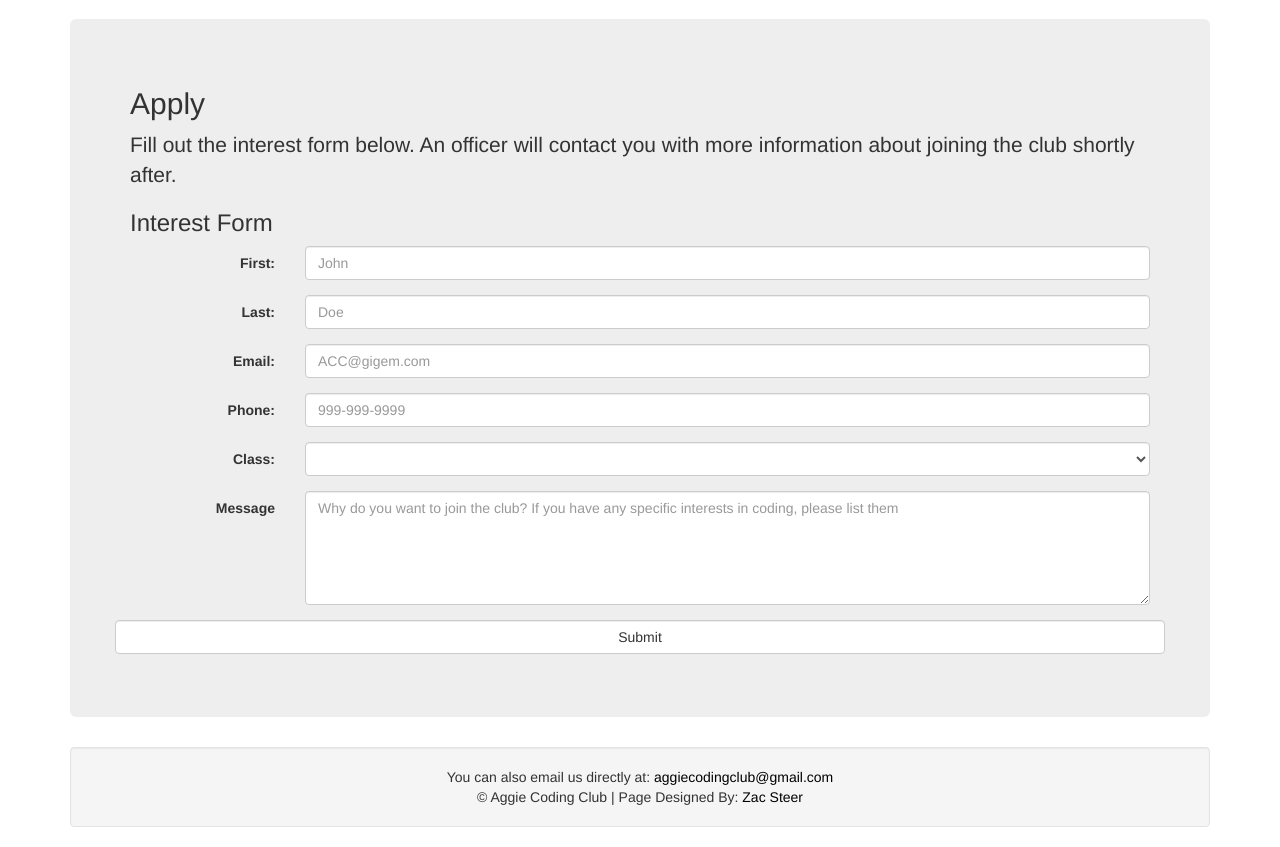
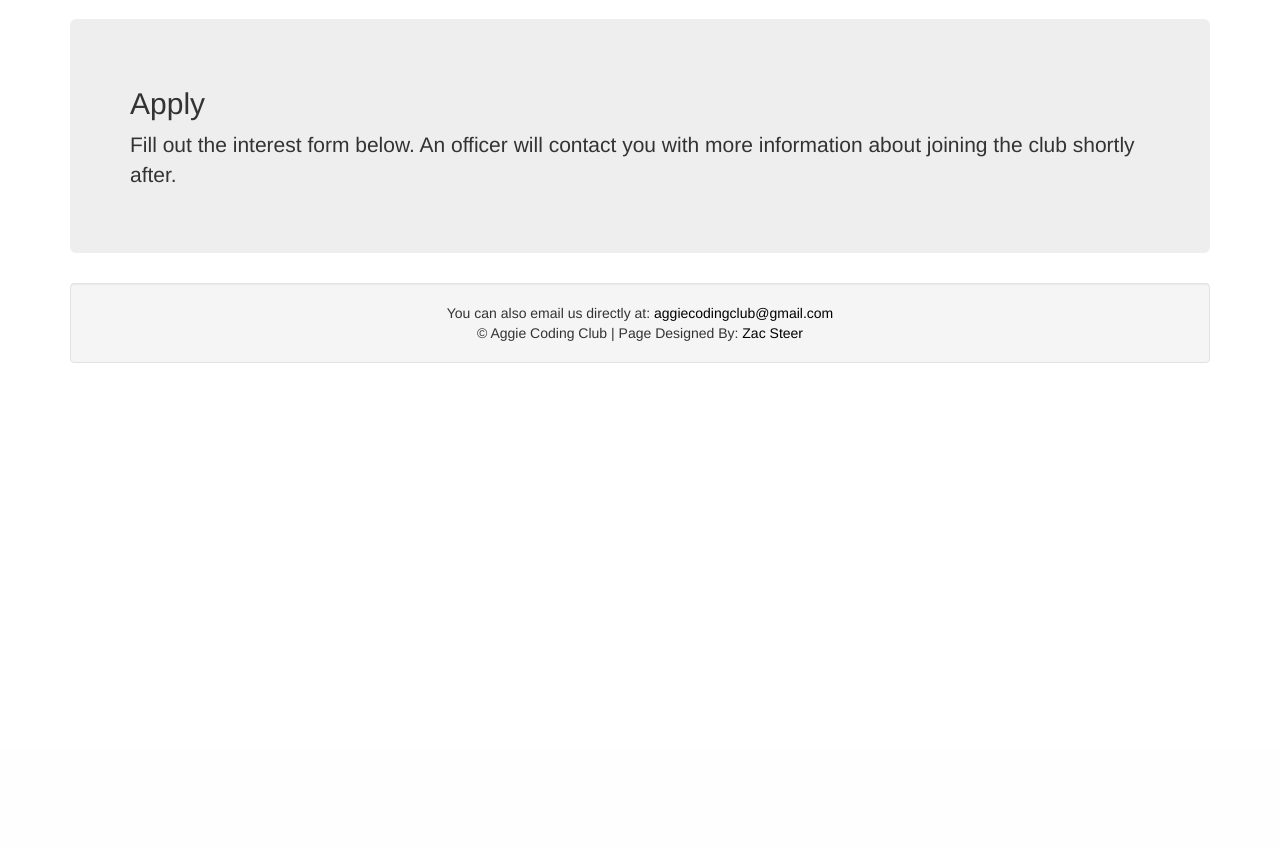
Before and after one commit to rohitmucherla/ACC-Website, a PHP site: page /contact.php in a window 1280 px wide. Shown: the part 51-898 px from the top of the page. After the commit the page ends 414 px from the top, so only its background shows below. Run offline with PHP 8.4, Linux system fonts and the light colour scheme.

Commit message:
Update contact.php

```diff
--- a/contact.php
+++ b/contact.php
@@ -4,9 +4,9 @@
 <html lang="en">
 <head>
 <meta charset="UTF-8">
-    <meta name="viewport" content="width=device-width, initial-scale=1">
 <title>Apply</title>
 <link rel="stylesheet" href="css/bootstrap.min.css">
+<meta name="viewport" content="width=device-width, initial-scale=1">
 </head>
 
 <body>
@@ -24,11 +24,13 @@
                   <span class="icon-bar"></span>
                   <span class="icon-bar"></span>
                </button>
-          <a style="color:#ffffff;" class="navbar-brand" href="index.html">Aggie Coding Club</a>
+
+               <a style="color:#ffffff;" class="navbar-brand" href="index.php">Aggie Coding Club</a>
             </div>
+
             <div id="navbar" class="navbar-collapse collapse navbar-right">
                <ul class="nav navbar-nav">
-            <li class="nav-item"><a style="color:#ffffff;" href="index.html">Home</a></li>
+                  <li class="nav-item"><a style="color:#ffffff;" href="index.php">Home</a></li>
                   <li class = "nav-item"><a style="color:#ffffff;" href="about.html">About</a></li>
                   <li class = "nav-item"><a style="color:#ffffff;" href="resources.html">Resources</a></li>
                   <li class = "nav-item"><a style="color:#ffffff;" href="projects.html">Projects</a></li>
@@ -40,13 +42,11 @@
    </div>
 
 <div class="main">
-            <!--            <img src="http://placehold.it/100x100">-->
-
    <div class="jumbotron">
       <h2>Apply</h2>
       <p id="Intro-para">Fill out the interest form below. An officer will contact you with more information about joining the club shortly after.</p>
 
-                <h3 id="Interest-Form-Header">Interest Form</h3>
+   <!-- <h3 id="Interest-Form-Header">Interest Form</h3>
    <form class="form-horizontal" role="form" action="contact.php" method="post">
 
    <div class="form-group">
@@ -103,7 +103,7 @@
 <div class="form-group">
 <input type="submit" name="submit" class="form-control btn btn-default">
 </div>
-                </form>
+</form> -->
 </div>
 </div>
 
```
Lines whose indentation alone changed are shown as unchanged.
